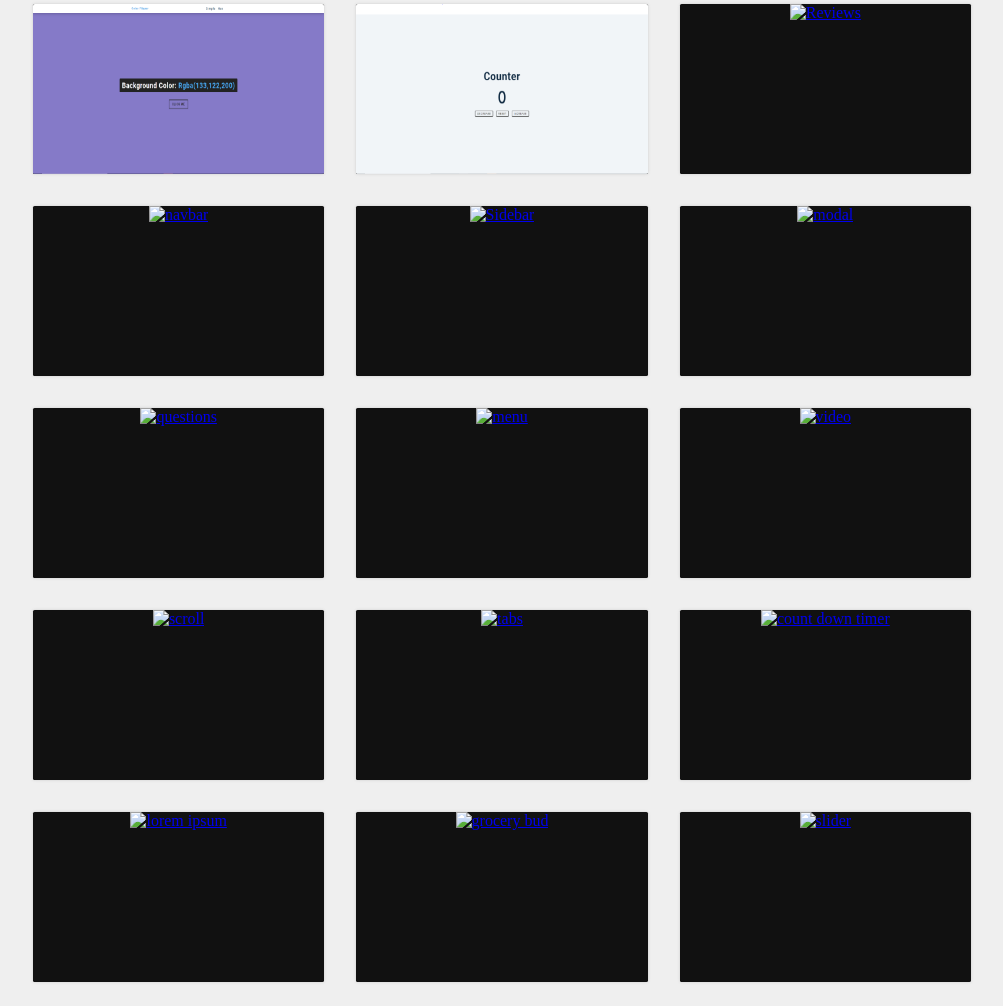
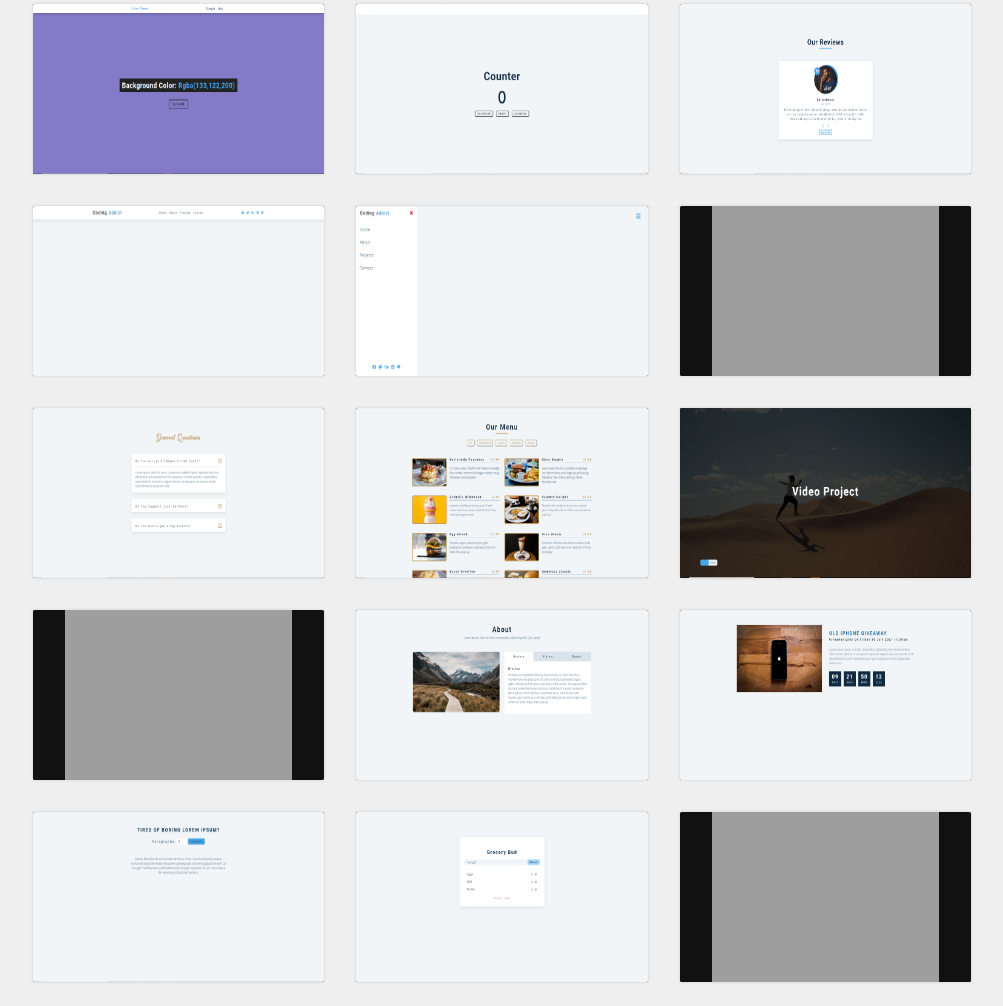
Before and after one commit to oleksandrtomesh/js_basic_projects, a plain HTML site: page index.html in a window 1280 px wide. Shown: the part 149-1155 px from the top of the page, without its empty margins (138-1141 px from the left). Drawn offline with Linux system fonts and the light colour scheme; the site is published under a folder, as on GitHub Pages, so addresses that start at the root find nothing.

Commit message:
added main index.htm

```diff
--- a/index.html
+++ b/index.html
@@ -34,91 +34,91 @@
             <!-- PROJECT 3 -->
             <div class="project">
                 <a href="./03_reviews/index.html">
-                    <img src="/images/03.PNG" alt="Reviews">
+                    <img src="./images/03.PNG" alt="Reviews">
                     <h3>Reviews</h3>
                 </a>
             </div>
             <!-- PROJECT 4 -->
             <div class="project">
                 <a href="./04_navbar/index.html">
-                    <img src="/images/04.PNG" alt="navbar">
+                    <img src="./images/04.PNG" alt="navbar">
                     <h3>Navbar</h3>
                 </a>
             </div>
             <!-- PROJECT 5 -->
             <div class="project">
                 <a href="./05_sidebar/index.html">
-                    <img src="/images/05.PNG" alt="Sidebar">
+                    <img src="./images/05.PNG" alt="Sidebar">
                     <h3>Sidebar</h3>
                 </a>
             </div>
             <!-- PROJECT 6 -->
             <div class="project">
                 <a href="./06_modal/index.html">
-                    <img src="/images/06.PNG" alt="modal">
+                    <img src="./images/06.PNG" alt="modal">
                     <h3>Modal project</h3>
                 </a>
             </div>
             <!-- PROJECT 7 -->
             <div class="project">
                 <a href="./07_questions/index.html">
-                    <img src="/images/07.PNG" alt="questions">
+                    <img src="./images/07.PNG" alt="questions">
                     <h3>Questions</h3>
                 </a>
             </div>
             <!-- PROJECT 8 -->
             <div class="project">
                 <a href="./08_menu/index.html">
-                    <img src="/images/08.PNG" alt="menu">
+                    <img src="./images/08.PNG" alt="menu">
                     <h3>Menu project</h3>
                 </a>
             </div>
             <!-- PROJECT 9 -->
             <div class="project">
                 <a href="./09_video/index.html">
-                    <img src="/images/09.PNG" alt="video">
+                    <img src="./images/09.PNG" alt="video">
                     <h3>Video project</h3>
                 </a>
             </div>
             <!-- PROJECT 10 -->
             <div class="project">
                 <a href="./10_scroll/index.html">
-                    <img src="/images/10.PNG" alt="scroll">
+                    <img src="./images/10.PNG" alt="scroll">
                     <h3>Scroll</h3>
                 </a>
             </div>
             <!-- PROJECT 11 -->
             <div class="project">
                 <a href="./11_tabs/index.html">
-                    <img src="/images/11.PNG" alt="tabs">
+                    <img src="./images/11.PNG" alt="tabs">
                     <h3>Tabs</h3>
                 </a>
             </div>
             <!-- PROJECT 12 -->
             <div class="project">
                 <a href="./12_countdown_timer/index.html">
-                    <img src="/images/12.PNG" alt="count down timer">
+                    <img src="./images/12.PNG" alt="count down timer">
                     <h3>Countdown Timer</h3>
                 </a>
             </div>
             <!-- PROJECT 13 -->
             <div class="project">
                 <a href="./13_lorem_ipsum/index.html">
-                    <img src="/images/13.PNG" alt="lorem ipsum">
+                    <img src="./images/13.PNG" alt="lorem ipsum">
                     <h3>Lorem Ipsum</h3>
                 </a>
             </div>
             <!-- PROJECT 14 -->
             <div class="project">
                 <a href="./14_grocery_bud/index.html">
-                    <img src="/images/14.PNG" alt="grocery bud">
+                    <img src="./images/14.PNG" alt="grocery bud">
                     <h3>Grocery Bud</h3>
                 </a>
             </div>
             <!-- PROJECT 15 -->
             <div class="project">
                 <a href="./15_slider/index.html">
-                    <img src="/images/15.PNG" alt="slider">
+                    <img src="./images/15.PNG" alt="slider">
                     <h3>Slider</h3>
                 </a>
             </div>
```
